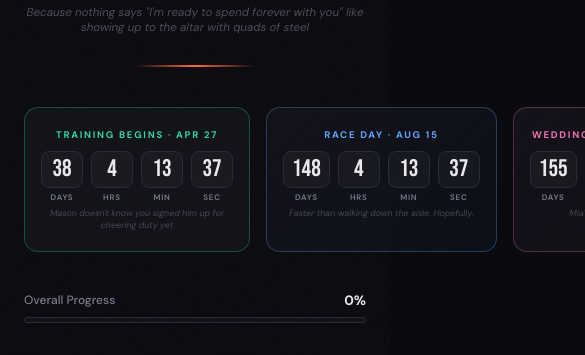
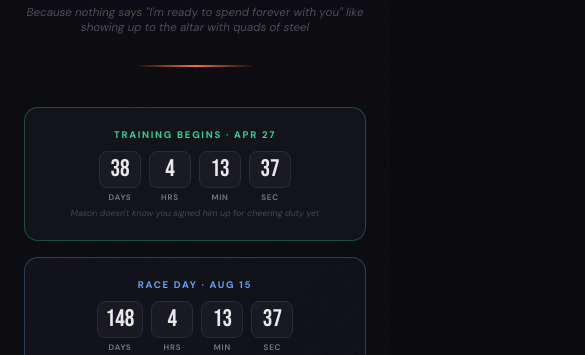
Before and after one commit to huntingtanner-byte/runawaybride, a plain HTML site: page index.html in a window 390 px wide. Shown: the part 224-579 px from the top of the page, 585 px wide, since content can reach past the window. Drawn offline with Linux system fonts and the light colour scheme.

Commit message:
Fix countdown timers stacking on mobile

```diff
--- a/index.html
+++ b/index.html
@@ -114,8 +114,11 @@ h1 span { color: var(--accent); }
   margin: 2.5rem 0;
 }
 
+.countdowns-wrapper.two-col { grid-template-columns: 1fr 1fr; }
+
 @media (max-width: 800px) {
-  .countdowns-wrapper { grid-template-columns: 1fr; }
+  .countdowns-wrapper,
+  .countdowns-wrapper.two-col { grid-template-columns: 1fr !important; }
 }
 
 .countdown-box {
@@ -867,7 +870,7 @@ function renderCountdowns() {
   const trainDiff = PLAN_START - now;
   if (trainDiff > 0) {
     trainEl.style.display = '';
-    document.querySelector('.countdowns-wrapper').style.gridTemplateColumns = '1fr 1fr 1fr';
+    document.querySelector('.countdowns-wrapper').classList.remove('two-col');
     const d = Math.floor(trainDiff / 86400000);
     const h = Math.floor((trainDiff % 86400000) / 3600000);
     const m = Math.floor((trainDiff % 3600000) / 60000);
@@ -883,7 +886,7 @@ function renderCountdowns() {
       <div class="countdown-sublabel rotating" data-type="train">${trainingCountdownQuips[currentTrainQuipIdx]}</div>`;
   } else {
     trainEl.style.display = 'none';
-    document.querySelector('.countdowns-wrapper').style.gridTemplateColumns = '1fr 1fr';
+    document.querySelector('.countdowns-wrapper').classList.add('two-col');
   }
 
   // Race countdown
```
